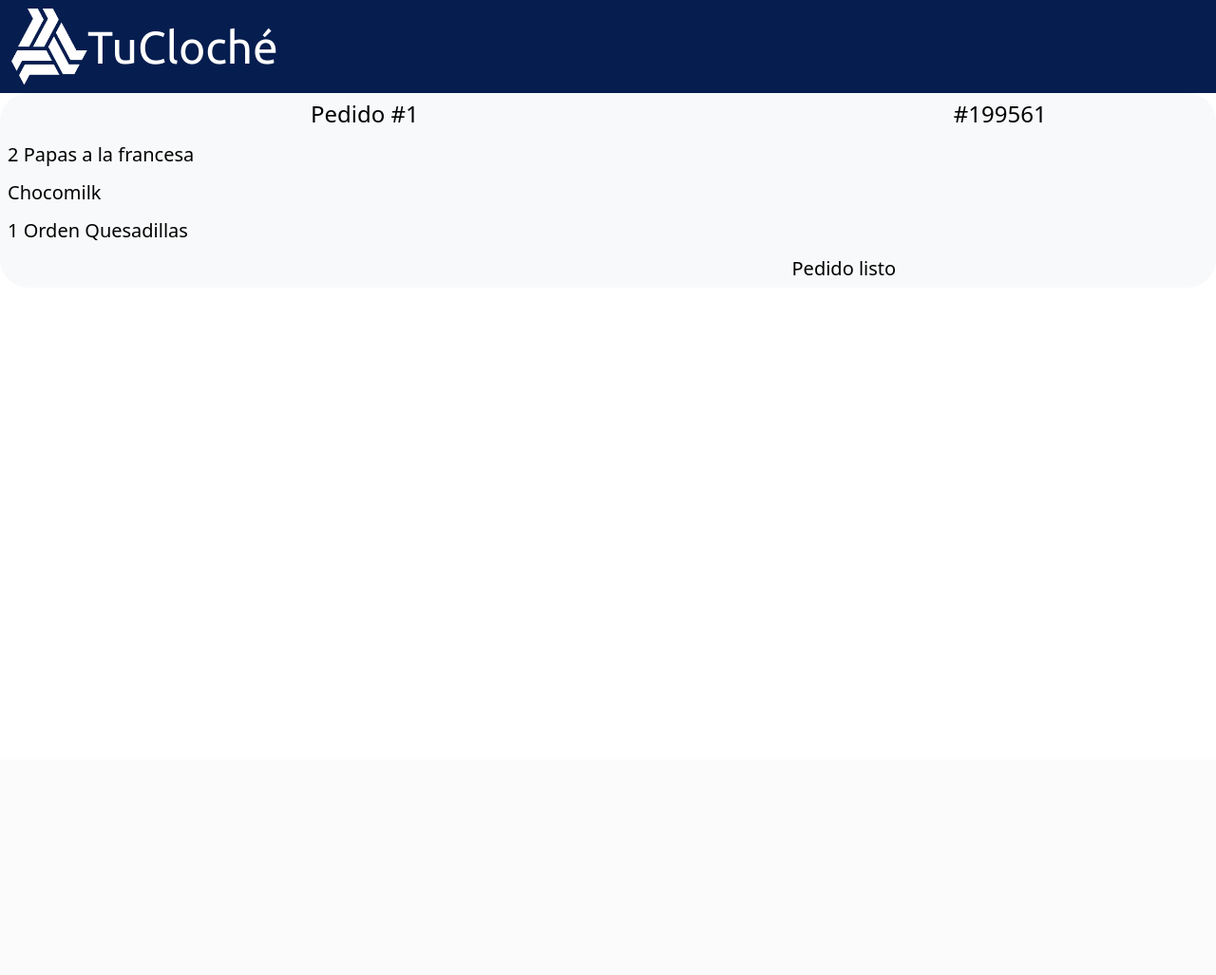
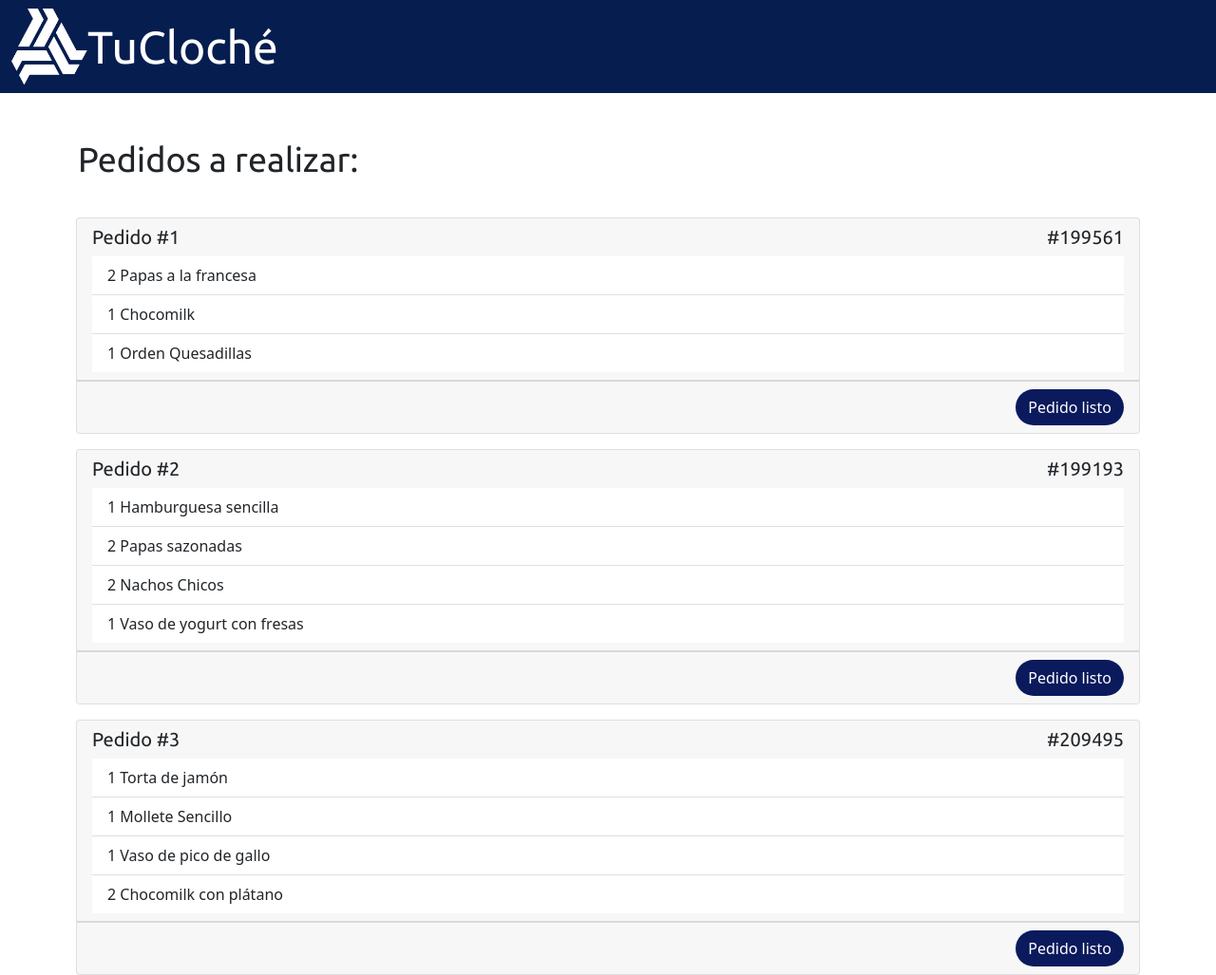
Before and after one commit to rept114/TuCloche, a PHP site: page /modulosAdmin/index.php in a window 1280 px wide. Shown: the whole page at 95% size. Before the commit the page ends 290 px from the top, so only its background shows below. Run offline with PHP 8.4, Linux system fonts and the light colour scheme; some libraries are stand-ins or nearby versions.

Commit message:
Pedidos a realizar

```diff
--- a/css/adminIndex.css
+++ b/css/adminIndex.css
@@ -92,3 +92,8 @@ h4 {
 .curved-table th, .curved-table td {
     padding: 10px;
 }
+
+.btn-dark-blue {
+    background-color: #0b1a5c; /* Dark Blue color code */
+    color: #fff; /* Text color */
+    }
--- a/modulosAdmin/index.php
+++ b/modulosAdmin/index.php
@@ -5,6 +5,8 @@
         <meta name="viewport" content="width=device-width, initial-scale=1.0">
         <title>TuCloche</title>
         <link rel="stylesheet" href="../css/adminIndex.css">
+        <link rel="stylesheet" href="../css/Index.css">
+        <link rel="stylesheet" href="../css/Productos.css">
         <link href="https://cdn.jsdelivr.net/npm/bootstrap@5.0.2/dist/css/bootstrap.min.css" rel="stylesheet" integrity="sha384-EVSTQN3/azprG1Anm3QDgpJLIm9Nao0Yz1ztcQTwFspd3yD65VohhpuuCOmLASjC" crossorigin="anonymous">
         <link rel="stylesheet" href="../vendor/sweetalert2/dist/sweetalert2.min.css">
         <link href="https://fonts.googleapis.com/css2?family=Ubuntu:wght@400;700&display=swap" rel="stylesheet">
@@ -19,37 +21,95 @@
                 </div>
             </div>
         </nav>
-        <table class="table curved-table table-hover table-light table-borderless mx-auto my-auto p-0">
-            <thead class="text-center">
-                <tr>
-                    <th scope="col" class="h4">Pedido #1</th>
-                    <th scope="col" class="h4">         </th>
-                    <th scope="col" class="h4">#199561</th>
-                </tr>
-            </thead>
-            <tbody class="text-left">
-                <tr>
-                    <td class="h5">2 Papas a la francesa</td>
-                    <td class="h5"> </td>
-                    <td class="h5"> </td>
-                </tr>
-                <tr>
-                    <td class="h5">Chocomilk</td>
-                    <td class="h5"> </td>
-                    <td class="h5"> </td>
-                </tr>
-                <tr>
-                    <td class="h5">1 Orden Quesadillas</td>
-                    <td class="h5"> </td>
-                    <td class="h5"> </td>
-                </tr>
-                <tr>
-                    <td class="h5"> </td>
-                    <td class="h5"> </td>
-                    <td class="h5"> Pedido listo </td>
-                </tr>
-            </tbody>
-        </table>
+        <div class="container mt-5" id="iContainer">
+    <h4 class="text-start">Pedidos a realizar:</h4>
+</div>
+
+<style>
+.curved-table {
+    border-radius: 30px; /* Adjust the radius as needed */
+    overflow: hidden;
+}
+.curved-table th, .curved-table td {
+    padding: 10px;
+}
+
+.btn-dark-blue {
+    background-color: #0b1a5c; /* Dark Blue color code */
+    color: #fff; /* Text color */
+    }
+</style>
+        <div class="d-flex justify-content-center align-items-start" style="margin-top: 5vh;">
+            <div class="card" style="width: 70rem;">
+                <div class="card-header">
+                    <div class="row">
+                        <div class="col">
+                            <h5 class="card-title">Pedido #1</h5>
+                        </div>
+                        <div class="col text-end">
+                            <h5 class="card-title">#199561</h5>
+                        </div>
+                    </div>
+                    <ul class="list-group list-group-flush">
+                        <li class="list-group-item">2 Papas a la francesa</li>
+                        <li class="list-group-item">1 Chocomilk</li>
+                        <li class="list-group-item">1 Orden Quesadillas</li>
+                    </ul>
+                </div>
+                <div class="card-footer text-end">
+                    <a href="#" class="btn btn-dark-blue curved-table">Pedido listo</a>
+                </div>
+            </div>
+        </div>
+
+        <div class="d-flex justify-content-center align-items-start" style="margin-top: 2vh;">
+            <div class="card" style="width: 70rem;">
+                <div class="card-header">
+                    <div class="row">
+                        <div class="col">
+                            <h5 class="card-title">Pedido #2</h5>
+                        </div>
+                        <div class="col text-end">
+                            <h5 class="card-title">#199193</h5>
+                        </div>
+                    </div>
+                    <ul class="list-group list-group-flush">
+                        <li class="list-group-item">1 Hamburguesa sencilla</li>
+                        <li class="list-group-item">2 Papas sazonadas</li>
+                        <li class="list-group-item">2 Nachos Chicos</li>
+                        <li class="list-group-item">1 Vaso de yogurt con fresas</li>
+                    </ul>
+                </div>
+                <div class="card-footer text-end">
+                    <a href="#" class="btn btn-dark-blue curved-table">Pedido listo</a>
+                </div>
+            </div>
+        </div>
+
+        <div class="d-flex justify-content-center align-items-start" style="margin-top: 2vh;">
+            <div class="card" style="width: 70rem;">
+                <div class="card-header">
+                    <div class="row">
+                        <div class="col">
+                            <h5 class="card-title">Pedido #3</h5>
+                        </div>
+                        <div class="col text-end">
+                            <h5 class="card-title">#209495</h5>
+                        </div>
+                    </div>
+                    <ul class="list-group list-group-flush">
+                        <li class="list-group-item">1 Torta de jamón</li>
+                        <li class="list-group-item">1 Mollete Sencillo</li>
+                        <li class="list-group-item">1 Vaso de pico de gallo</li>
+                        <li class="list-group-item">2 Chocomilk con plátano</li>
+                    </ul>
+                </div>
+                <div class="card-footer text-end">
+                    <a href="#" class="btn btn-dark-blue curved-table">Pedido listo</a>
+                </div>
+            </div>
+        </div>
+
         <script src="../vendor/jquery-3.6.0/jquery-3.6.0.min.js"></script>
         <script src="../js/index.js?v=1"></script>
         <!--Boostrap 5.0 js!-->
```
